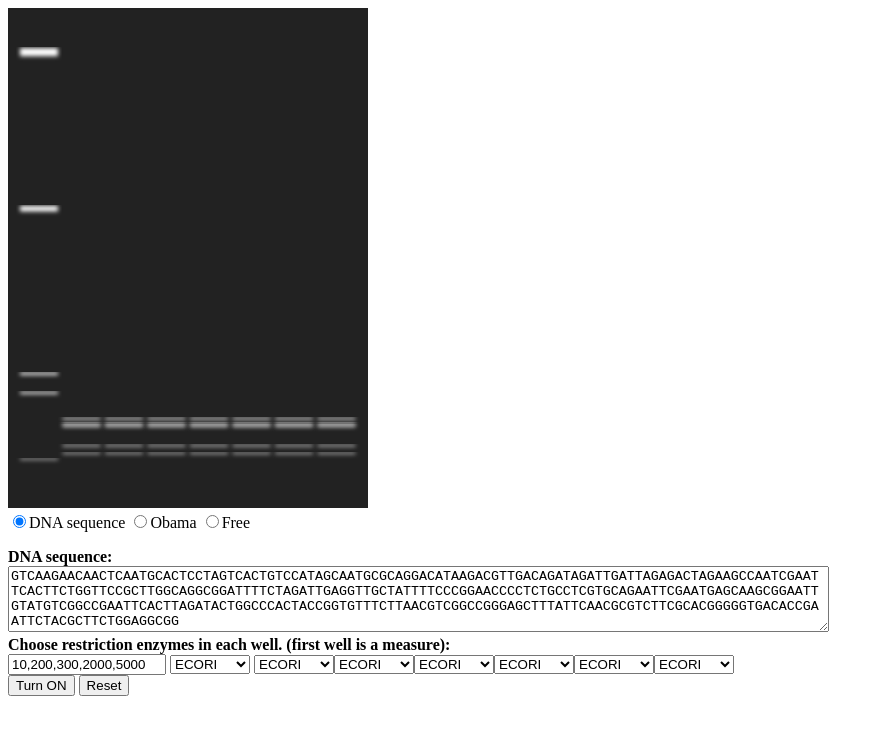
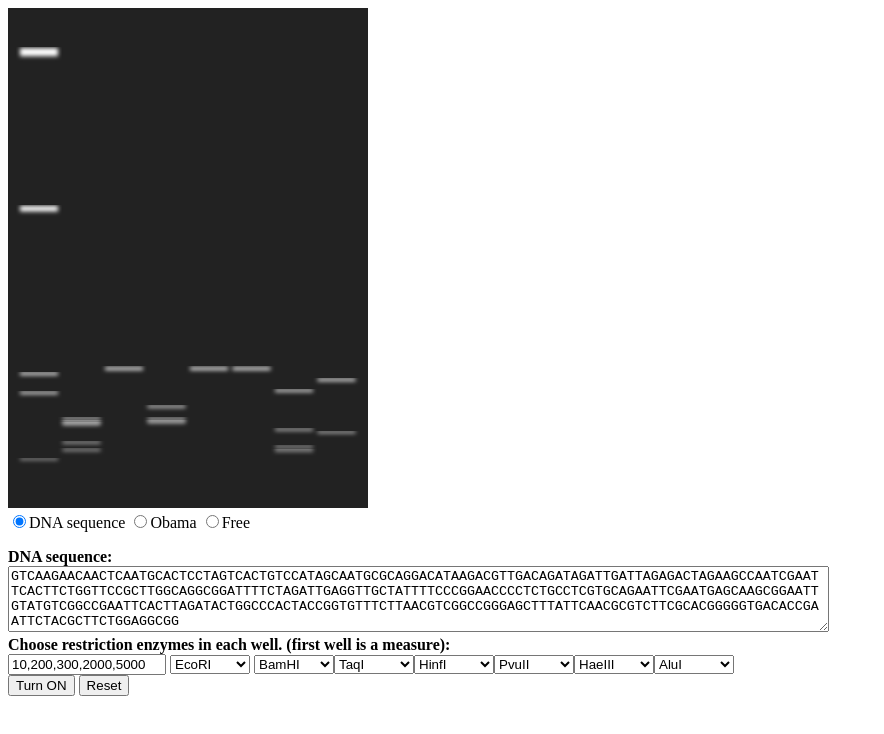
Before and after one commit to squarednob/Electrophoresis.D3, a plain HTML site: page electrophoresis1.html in a window 1280 px wide. Both pictures are taken after a click on the button "Turn ON". Shown: the whole page, without its empty margins (0-884 px from the left). Drawn offline with nearby package versions, Linux system fonts and the light colour scheme.

Commit message:
suppliment with cutted sequences by enzyme

```diff
--- a/electrophoresis1.html
+++ b/electrophoresis1.html
@@ -27,29 +27,29 @@
 <div id="select_boxes">
 <input type="text" class="measure" style="width: 150px" value=10,200,300,2000,5000></input>
 <select name="enzymes" id="enzymes0" class="cutting" style="width: 80px">
-<option value="GAATTC" id="EcoRI">ECORI</option> //テストとしてIDで取得しただけ。
-<option value="CCWGG" id="EcoRII">EcoRII</option>
-<option value="GGATCC" id="BamHI">BamHI</option>
-<option value="AAGCTT" id="HindIII">HindIII</option>
-<option value="TCGA" id="TaqI">TaqI</option>
-<option value="GCGGCCGC" id="NotI">NotI</option>
-<option value="GANTCA" id="HinfI">HinfI</option>
-<option value="GATC" id="Sau3A">Sau3A</option>
-<option value="CAGCTG" id="PvuII">PvuII</option>
-<option value="CCCGGG" id="SmaI">SmaI</option>
-<option value="GGCC" id="HaeIII">HaeIII</option>
-<option value="GACGC" id="HgaI">HgaI</option>
-<option value="AGCT" id="AluI">AluI</option>
-<option value="GATATC" id="EcoRV">EcoRV</option>
-<option value="GGTACC" id="KpnI">KpnI</option>
-<option value="CTGCAG" id="PstI">PstI</option>
-<option value="GAGCTC" id="SacI">SacI</option>
-<option value="GTCGAC" id="SalI">SalI</option>
-<option value="AGTACT" id="ScaI">ScaI</option>
-<option value="ACTAGT" id="SpeI">SpeI</option>
-<option value="GCATGC" id="SphI">SphI</option>
-<option value="AGGCCT" id="StuI">StuI</option>
-<option value="TCTAGA" id="XbaI">XbaI</option>
+<option value="GAATTC" class="1" id="EcoRI">EcoRI</option> //テストとしてIDで取得しただけ。
+<option value="CCWGG" class="0" id="EcoRII">EcoRII</option>
+<option value="GGATCC" class="1" id="BamHI">BamHI</option>
+<option value="AAGCTT" class="1" id="HindIII">HindIII</option>
+<option value="TCGA" class="1" id="TaqI">TaqI</option>
+<option value="GCGGCCGC" class="2" id="NotI">NotI</option>
+<option value="GANTCA" class="1" id="HinfI">HinfI</option>
+<option value="GATC" class="0" id="Sau3A">Sau3A</option>
+<option value="CAGCTG" class="3" id="PvuII">PvuII</option>
+<option value="CCCGGG" class="3" id="SmaI">SmaI</option>
+<option value="GGCC" class="2" id="HaeIII">HaeIII</option>
+<option value="GACGC" class="2" id="HgaI">HgaI</option>
+<option value="AGCT" class="2" id="AluI">AluI</option>
+<option value="GATATC" class="3" id="EcoRV">EcoRV</option>
+<option value="GGTACC" class="5" id="KpnI">KpnI</option>
+<option value="CTGCAG" class="5" id="PstI">PstI</option>
+<option value="GAGCTC" class="5" id="SacI">SacI</option>
+<option value="GTCGAC" class="1" id="SalI">SalI</option>
+<option value="AGTACT" class="3" id="ScaI">ScaI</option>
+<option value="ACTAGT" class="1" id="SpeI">SpeI</option>
+<option value="GCATGC" class="5" id="SphI">SphI</option>
+<option value="AGGCCT" class="3" id="StuI">StuI</option>
+<option value="TCTAGA" class="1" id="XbaI">XbaI</option>
 </select>
 </div>
 </form>
@@ -107,6 +107,7 @@ var makingDNAform = function(){
 
     for(i=1;i<7;i++){
         $("#enzymes0").clone().appendTo("#select_boxes").attr("id","enzymes"+i);
+        $("#enzymes"+i).children().eq(i*2).attr("selected","selected");
     }
 }
 
@@ -178,24 +179,57 @@ measure_container = measure.split(",");
 len_seq_container[0] = measure_container;
 
 $(radio_switch + " .cutting").each(function(index,element){
-var cuttings = $(element).val().toUpperCase();
-len_seq_container[index+1] = cutSeq(DNA_seq,cuttings); //ウェルと制限酵素をforループにするように。
-});
+    var where_to_cut = null;
 
-displayGel(len_seq_container);
+    var cuttings = $(element).val().toUpperCase();
+    var cuttings_id = $("option:selected",element).text();
+    if ($("#"+cuttings_id).attr("class") == "1"||"2"||"3"||"4"||"5"||"0") {
+        where_to_cut = $("#"+cuttings_id).attr("class");
+    };
+
+
+    len_seq_container[index+1] = cutSeq(DNA_seq,cuttings,where_to_cut); //ウェルと制限    酵素をforループにするように。
+    });
+
+    displayGel(len_seq_container);
 });
 
 //配列取得と制限酵素によるカット関数 //
-var cutSeq = function(DNA_seq,seq_value){
+var cutSeq = function(DNA_seq,seq_value,where_to_cut){
 var len_seq = [];
 
 var splitted = DNA_seq.split(seq_value);
 for (var i=0; i < splitted.length; i++){
 len_seq[i] = splitted[i].length;
 }
+
+len_seq = distributeCuttedSequence(seq_value,len_seq,where_to_cut); //distribute vanished sequence by split.
+
 return len_seq;
 };
 
+var distributeCuttedSequence = function(seq_value,len_seq,where_to_cut){
+     console.log(len_seq);
+     if(where_to_cut){
+         var left = parseInt(where_to_cut);
+         var right = seq_value.length - parseInt(where_to_cut);
+         if(len_seq.length == 1){
+             len_seq[0] += left+right;
+         } else{
+             for(var i=0; i<len_seq.length-1;i++){
+                 len_seq[i] += left;
+             };
+             for(var i=1; i<len_seq.length;i++){
+                 len_seq[i] += right;
+             };
+         }
+
+     }
+     console.log(left,right,len_seq);
+     return len_seq;
+
+
+}
 
 //ディスプレイ関数。
 var displayGel = function(len_seq_container) {
```
